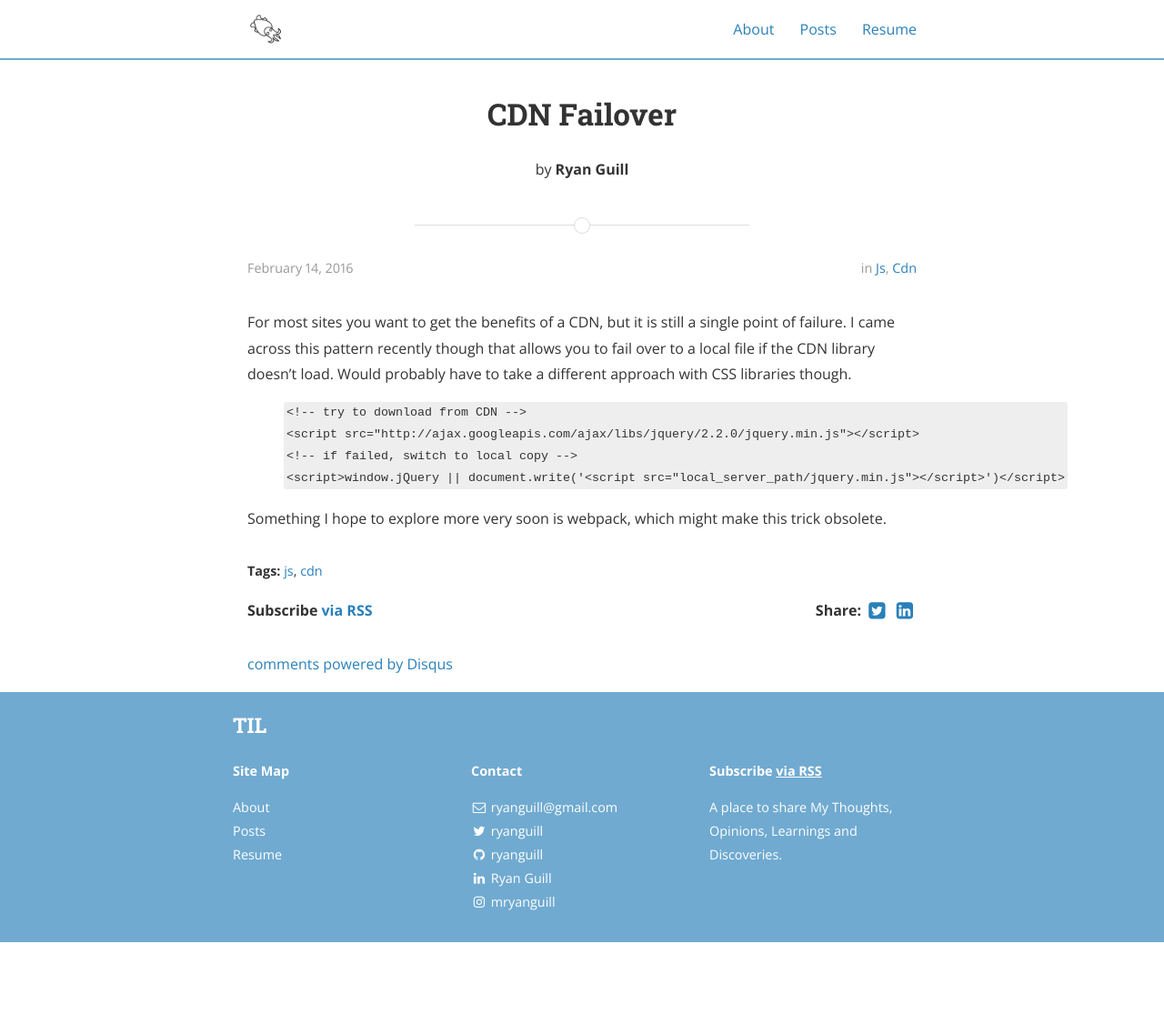
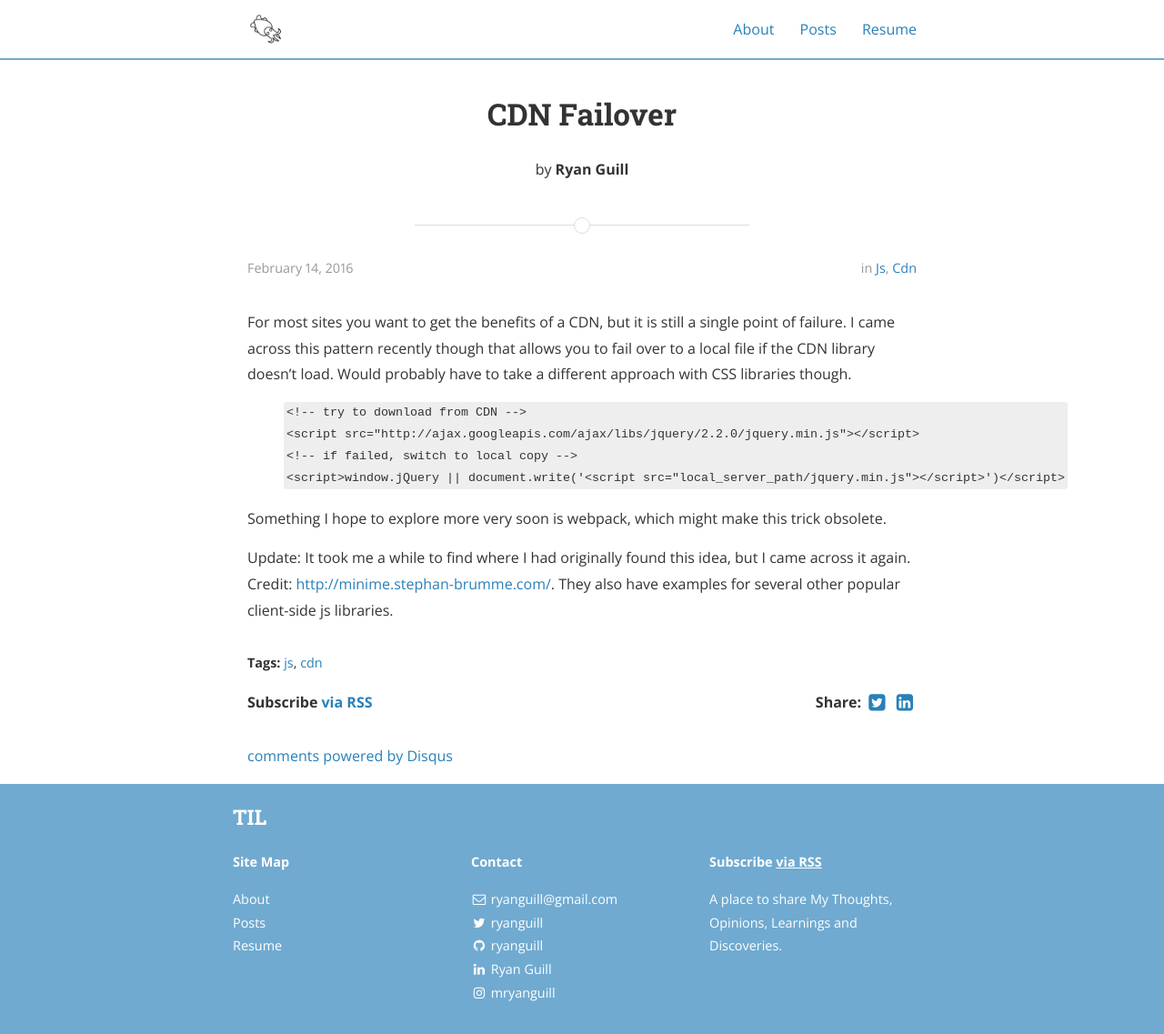
Before and after one commit to ryanguill/ryanguill.github.io, a Jekyll site: the page built from _posts/2016-02-14-cdn-failover.markdown, in a window 1280 px wide. Shown: the whole page at 91% size. Built offline with Jekyll 4.4.1, drawn with Linux system fonts in a browser that asks for light colours; nearby versions of some CDN libraries; comment, search, counter and statistics services are not loaded; a style sheet for code colours, icons or effects is not loaded; before the commit the page ends 1036 px from its top, so only the background shows below that.

Commit message:
adding credit to cdn failover

```diff
--- a/_posts/2016-02-14-cdn-failover.markdown
+++ b/_posts/2016-02-14-cdn-failover.markdown
@@ -17,3 +17,5 @@ For most sites you want to get the benefits of a CDN, but it is still a single p
 {% endhighlight %}
 
 Something I hope to explore more very soon is webpack, which might make this trick obsolete.
+
+Update: It took me a while to find where I had originally found this idea, but I came across it again.  Credit: [http://minime.stephan-brumme.com/](http://minime.stephan-brumme.com/). They also have examples for several other popular client-side js libraries.
```
